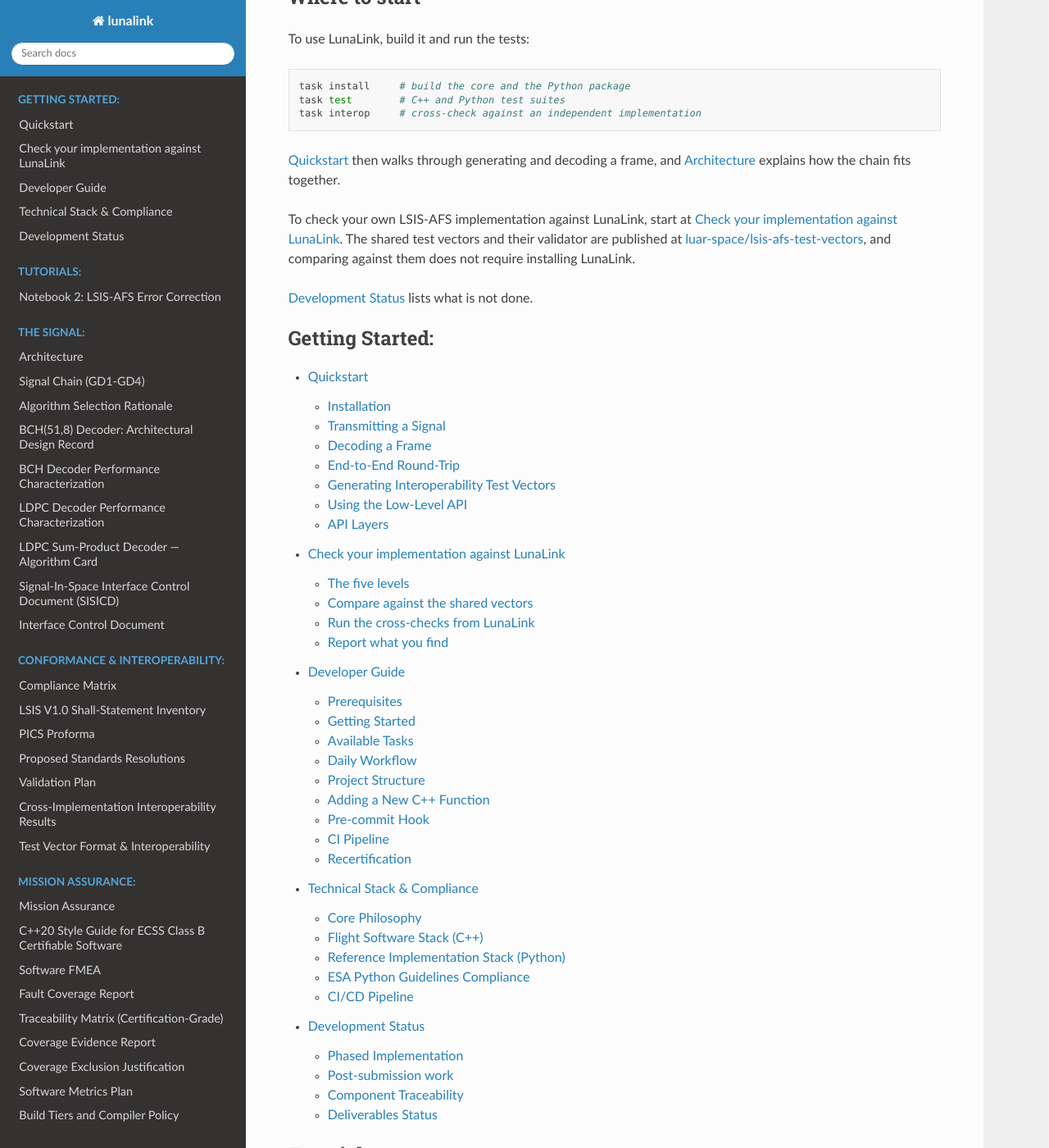
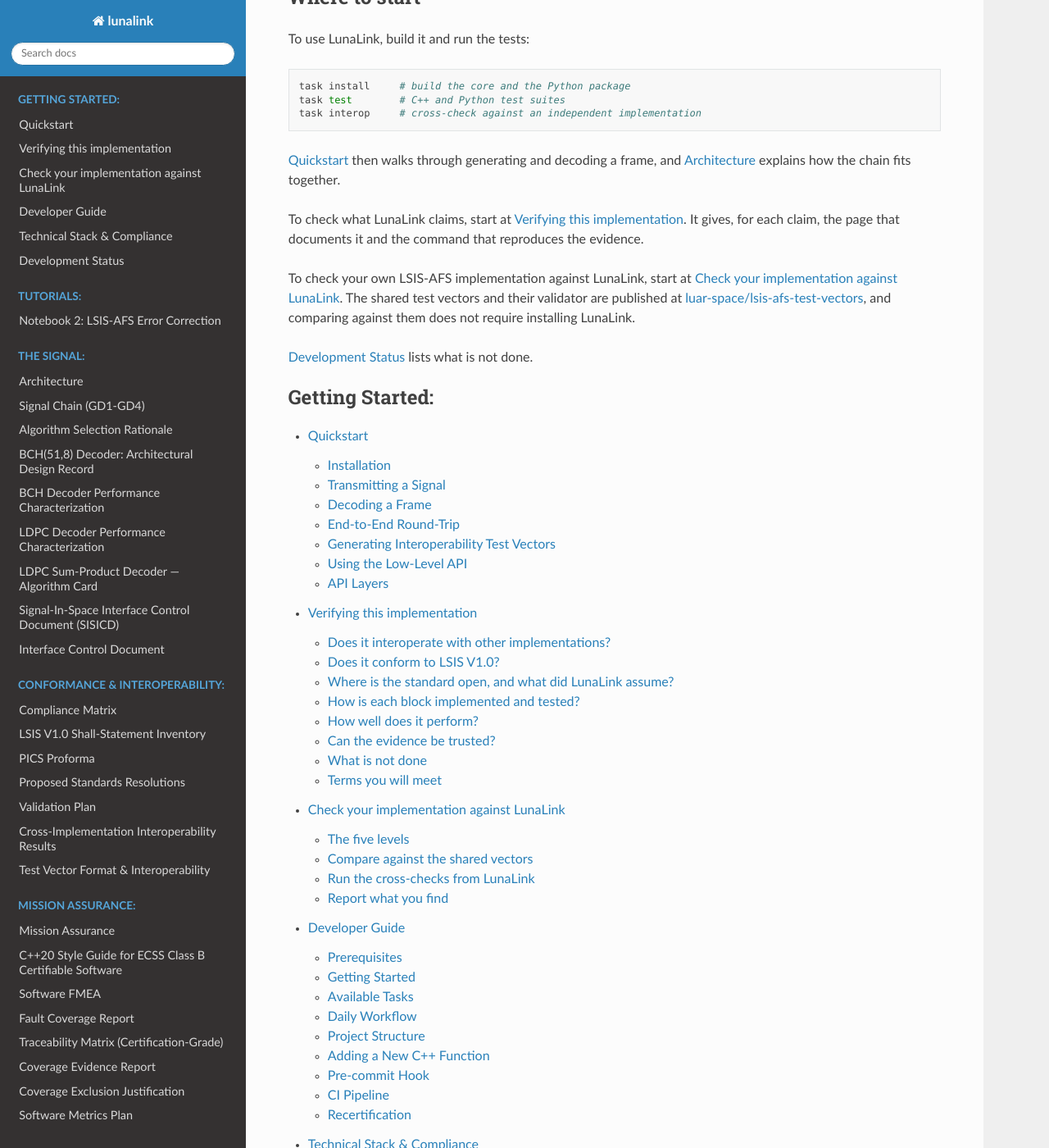
Before and after one commit to luar-space/lunalink, a Sphinx documentation site: the page built from docs/index.rst, in a window 1280 px wide and 1400 px high, scrolled down 540 px. Shown: the whole window at 82% size. Built offline with Sphinx 7.4.7 and the Read the Docs theme 3.1.0, drawn with Linux system fonts in a browser that asks for light colours; pages that are not in the unit, such as notebooks, are missing from menus; part of the change alters nothing that is shown.

Commit message:
docs: add a reviewer's entry page, verifying
The densest index into the evidence was the evaluation guide, which is
filed as history and organised around a scoring rubric. verifying keeps
its question, page and command shape and drops the scoring: does it
interoperate, does it conform, where is the standard open, how is each
block tested, how does it perform, and can the evidence be trusted.

It collects the stated limits in one place and explains the gateway
vocabulary and the three requirement-identifier families once, since
both survive in test names and tags.

Co-Authored-By: Claude Opus 5.5 (1M context) <noreply@anthropic.com>

```diff
--- a/docs/index.rst
+++ b/docs/index.rst
@@ -43,6 +43,10 @@ To use LunaLink, build it and run the tests:
 :doc:`quickstart` then walks through generating and decoding a frame, and
 :doc:`signal/architecture` explains how the chain fits together.
 
+To check what LunaLink claims, start at :doc:`verifying`.  It gives, for each
+claim, the page that documents it and the command that reproduces the
+evidence.
+
 To check your own LSIS-AFS implementation against LunaLink, start at
 :doc:`interoperate`.  The shared test vectors and their validator are
 published at `luar-space/lsis-afs-test-vectors
@@ -56,6 +60,7 @@ against them does not require installing LunaLink.
    :caption: Getting Started:
 
    quickstart
+   verifying
    interoperate
    developing
    tech_stack
--- /dev/null
+++ b/docs/verifying.rst
@@ -0,0 +1,244 @@
+Verifying this implementation
+=============================
+
+This page is for a reader who wants to check what LunaLink claims.  Each
+section asks one question, names the pages that answer it, and gives the
+command that reproduces the evidence.  Every command runs from the repository
+root after ``task install`` (see :doc:`quickstart`).
+
+You can also inspect the evidence without running anything.  The generated
+artefacts are committed under ``docs/assurance/evidence/``:
+``compliance_report.json``, ``traceability.json``, ``coverage_summary.json``,
+``swifi_results.json`` and the JUnit XML output of the test, fault-injection,
+timing and bit-error-rate suites.
+
+Does it interoperate with other implementations?
+------------------------------------------------
+
+.. list-table::
+   :header-rows: 1
+   :widths: 34 66
+
+   * - Read
+     - What it shows
+   * - :doc:`interop_results`
+     - Results at five levels against two independent implementations:
+       LANS-AFS-SIM on the transmit side and PocketSDR-AFS on the receive
+       side.  It includes the method and the known limitations.
+   * - :doc:`interoperate`
+     - How to run the same comparison against your own implementation.
+   * - :doc:`test_vectors`
+     - The file formats of the shared vectors.
+
+.. code-block:: bash
+
+   task interop            # levels 1 to 3, against LANS-AFS-SIM
+   task interop-receiver   # levels 4 and 5, against PocketSDR-AFS
+
+Does it conform to LSIS V1.0?
+-----------------------------
+
+.. list-table::
+   :header-rows: 1
+   :widths: 34 66
+
+   * - Read
+     - What it shows
+   * - :doc:`signal/shall_inventory`
+     - Every normative identifier in LSIS V1.0, in the order of the
+       standard's sections, with its disposition and the source file and test
+       that implement it.
+   * - :doc:`signal/pics_proforma`
+     - The conformance statement, generated from the inventory.
+   * - :doc:`signal/compliance_matrix`
+     - Implementation status by block, including the receive side, which the
+       standard does not specify with "shall" statements.
+   * - :doc:`assurance/traceability_matrix`
+     - Requirement tags in the source mapped to the tests that carry them.
+       The machine-readable form is
+       ``docs/assurance/evidence/traceability.json``.
+
+.. code-block:: bash
+
+   task traceability        # every requirement has a test; no test tag is orphaned
+   task pics-proforma       # fails if the proforma and the inventory disagree
+   task compliance-report   # grades each requirement from this run's test output
+
+``task compliance-report`` runs the unit, integration, fault-injection, timing
+and bit-error-rate suites first, and grades only from what that run produced.
+It does not fall back to the committed evidence.
+
+Where is the standard open, and what did LunaLink assume?
+---------------------------------------------------------
+
+LSIS V1.0 marks some content as to be written, to be confirmed or to be
+determined.  Each marker is listed with its disposition in
+:doc:`signal/shall_inventory`.
+
+.. list-table::
+   :header-rows: 1
+   :widths: 34 66
+
+   * - Read
+     - What it shows
+   * - :doc:`signal/spec_findings_report`
+     - Findings SF-001 to SF-005: the open items where two conformant
+       implementations can choose differently and then fail to interoperate.
+       Each gives the assumption LunaLink adopted and a proposed resolution.
+   * - :doc:`signal/sisicd`
+     - Proposed bit-level layouts for the message types whose payload the
+       standard leaves to be written.
+
+If you read a clause differently, open a `specification finding
+<https://github.com/luar-space/lunalink/issues/new?template=spec_finding.yml>`__.
+
+How is each block implemented and tested?
+-----------------------------------------
+
+One guide per block of the signal chain.  Each lists the parameters, the
+source files, the public interface, the hardening applied, and the tests with
+what each one checks.
+
+.. list-table::
+   :header-rows: 1
+   :widths: 30 40 30
+
+   * - Block
+     - Guide
+     - Source
+   * - Spreading codes
+     - :doc:`gateway1`
+     - ``cpp/codes/``
+   * - Forward error correction
+     - :doc:`gateway2`
+     - ``cpp/encoding/``
+   * - Navigation message framing
+     - :doc:`gateway3`
+     - ``cpp/messages/frame.cpp``
+   * - Baseband signal generation
+     - :doc:`gateway4`
+     - ``cpp/signal/``
+   * - Frame synchronisation and decoding
+     - :doc:`gateway5`
+     - ``cpp/signal/sync_detector.cpp``, ``cpp/messages/frame_decode.cpp``
+   * - Message parsing and time
+     - :doc:`gateway6`
+     - ``cpp/messages/message_parser.cpp``,
+       ``cpp/messages/time_of_transmission.cpp``
+
+.. code-block:: bash
+
+   task test-cpp       # unit and integration tests, without the slow suites
+   task test-py        # Python tests
+   task integration    # end-to-end transmit and receive tests
+
+:doc:`signal/architecture` and :doc:`signal/signal_chain` describe how the
+blocks fit together, and :doc:`signal/icd` is the interface contract.
+
+How well does it perform?
+-------------------------
+
+.. list-table::
+   :header-rows: 1
+   :widths: 34 66
+
+   * - Read
+     - What it shows
+   * - :doc:`signal/ldpc_performance`
+     - Bit and frame error rates of the LDPC decoder against the target in
+       the standard, with confidence intervals.
+   * - :doc:`signal/ldpc_algo_card`
+     - The shipped decoder measured against a reference decoder and the
+       finite-length bound, with convergence, quantisation and error-floor
+       results.
+   * - :doc:`signal/bch_performance`
+     - Frame error rate of the hard-decision and soft-decision BCH decoders.
+
+.. code-block:: bash
+
+   task performance      # timing benchmarks and bit-error-rate simulations
+   task ldpc-algo-card   # regenerates the LDPC figures and tables
+
+Can the evidence be trusted?
+----------------------------
+
+.. list-table::
+   :header-rows: 1
+   :widths: 34 66
+
+   * - Read
+     - What it shows
+   * - :doc:`assurance/tool_confidence`
+     - The analysers and the coverage tool run against code with known
+       defects, to show they report what they are relied on to report.
+   * - :doc:`assurance/coverage_evidence`
+     - Region, line, branch and MC/DC coverage per file.
+   * - :doc:`assurance/coverage_exclusions`
+     - Every excluded path and every file below the review trigger, with the
+       reason.
+   * - :doc:`assurance/fault_coverage`
+     - The fault-injection scenarios and the test that exercises each.
+       :doc:`assurance/fmea` is the analysis they come from.
+
+.. code-block:: bash
+
+   task validate-tidy       # clang-tidy catches the violations it is claimed to catch
+   task validate-coverage   # llvm-cov reports known gaps correctly
+   task coverage-cpp        # coverage, with thresholds
+   task swifi               # fault injection
+   task swifi-reconcile     # every scenario in the report has a test, and the reverse
+   task check-doc-metrics   # figures quoted in the README match the evidence
+   task validate-export     # the committed tree builds and passes, not just the working copy
+   task ci-checks           # the whole gate, locally
+
+The continuous-integration workflows are listed in :doc:`developing`.  They
+include a build and test run on big-endian s390x and on arm64.
+
+What is not done
+----------------
+
+These limits are stated here so that a reader does not have to discover them.
+
+- LunaLink has not flown and has not been through independent verification
+  and validation.  Conformance to ECSS Category B is self-assessed.  See
+  :doc:`assurance/mission_assurance`.
+- The receive-direction interoperability result compares subframe 2, the
+  subframe PocketSDR-AFS logs in decoded form, on a signal generated at
+  baseband.  It has not been repeated on a captured radio-frequency signal.
+  Building PocketSDR-AFS needs one patch that renames a function; the patch
+  changes no arithmetic.
+- The receiver used for the level 3 cross-decode runs at one sample per chip.
+  That is enough for the comparison and is not a receiver design for flight.
+  See the known limitations in :doc:`interop_results`.
+- The receiver has no delay-locked loop, so it does not compensate for clock
+  drift.  The sample-clock-offset and phase-noise sweeps named in
+  :doc:`signal/validation_plan` are not implemented.
+- There is no positioning pipeline and no hardware-in-the-loop testing.
+- Coverage passes with waivers, each recorded in
+  :doc:`assurance/coverage_exclusions`.
+- The target "SNR > 0 dB" in the performance requirement can be read two
+  ways.  :doc:`signal/ldpc_performance` reports both.
+- The development history in this repository is filtered from a larger
+  private tree.  The README's Provenance section says how.
+
+:doc:`roadmap` tracks the open work.
+
+Terms you will meet
+-------------------
+
+LunaLink was first built for the ESA-CCSDS Protocol Development Outreach
+Competition, whose rubric divided the work into nine *gateways*, numbered 0 to
+8.  Some test names, script names and the pages under :doc:`history/index`
+still use that word and deliverable identifiers of the form ``GD2.1``.
+Gateways 1 to 6 correspond to the six blocks in the table above.
+
+Three families of requirement identifier appear in the documentation:
+
+- ``LSIS-nnn`` identifiers come from the standard and are listed in
+  :doc:`signal/shall_inventory`.
+- ``[LSIS-AFS-nnn]`` and ``[SW-SAF-nn]`` tags mark the source functions and
+  tests that implement a requirement.  The traceability check works on these.
+- ``CM-nnn`` identifiers number the rows of :doc:`signal/compliance_matrix`
+  and are used nowhere else.
+
+A ``CM`` row and an ``LSIS`` identifier with the same number are unrelated.
```
